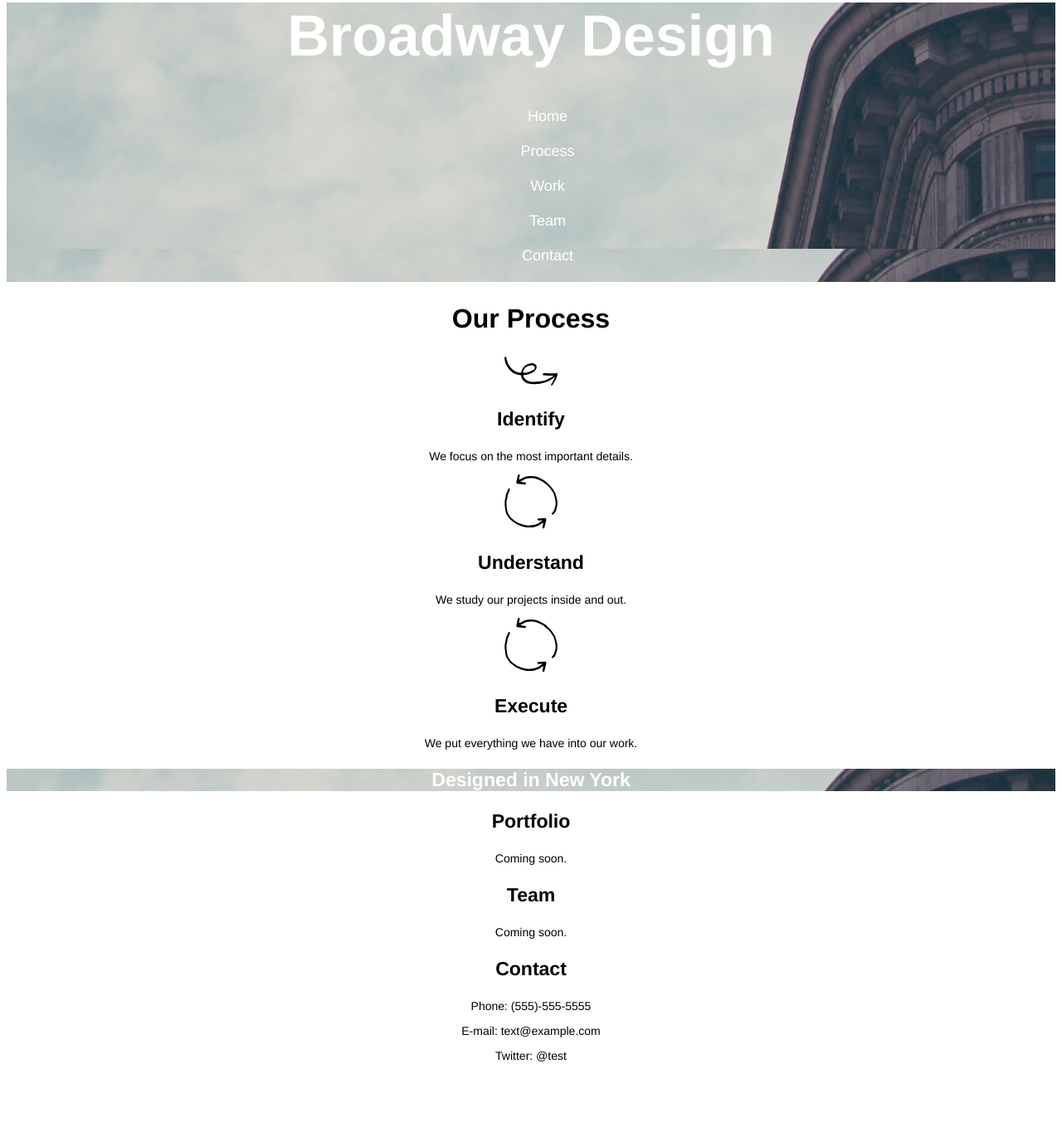
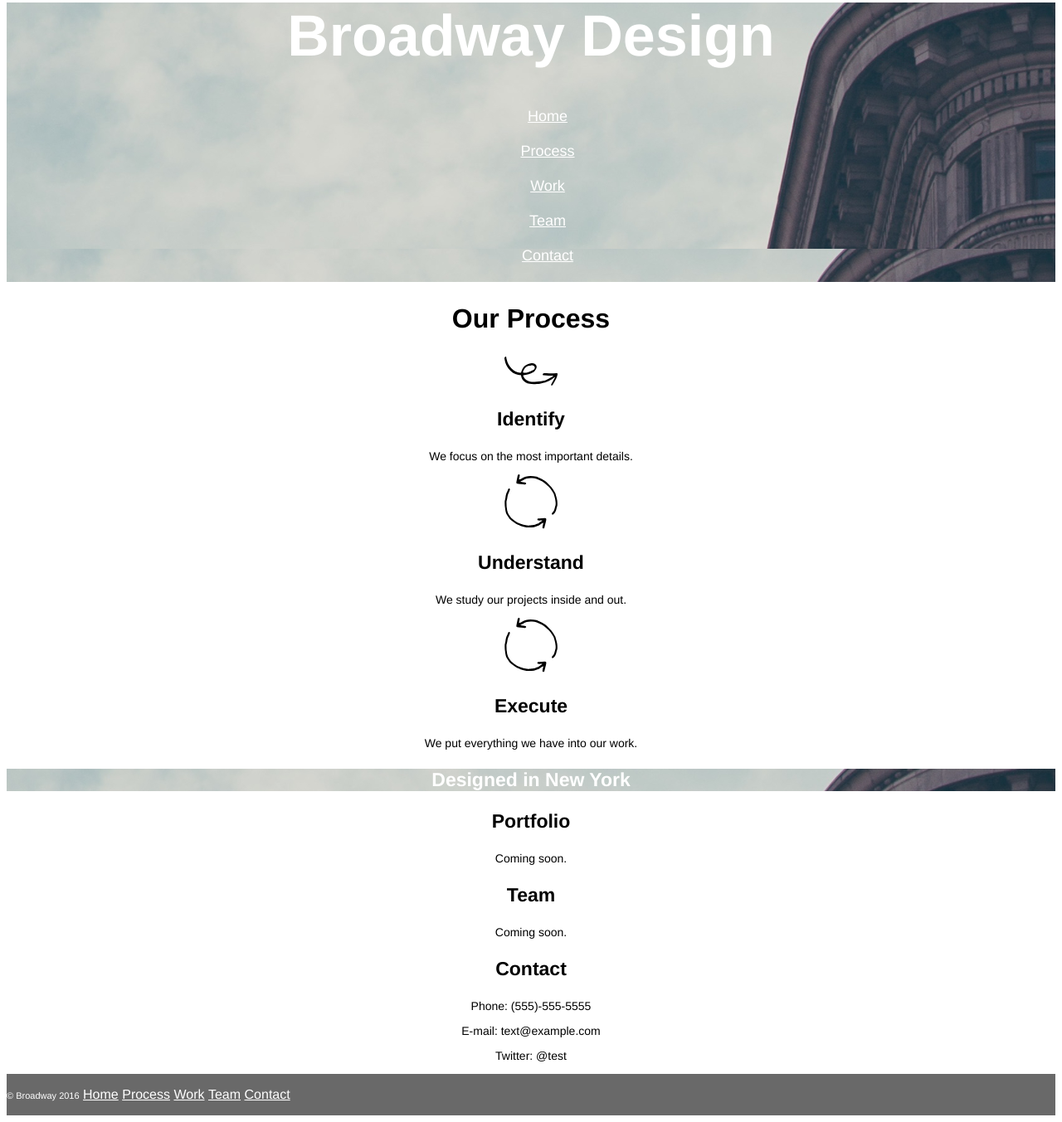
Before and after one commit to mrsyasi/broadway, a plain HTML site: page index.html in a window 1280 px wide. Shown: the part 44-1397 px from the top of the page at 83% size. Before the commit the page ends 1339 px from the top, so only its background shows below. Drawn offline with Linux system fonts and the light colour scheme; files whose address does not match are found by name.

Commit message:
Add code for bottom nav

```diff
--- a/css/style.css
+++ b/css/style.css
@@ -4,6 +4,10 @@
 
 #header {
   background-image: url("../resources/the-flatiron-building.png");
+}
+
+.linknav {
+  color: white;
 }
 
 #title {
@@ -53,3 +57,26 @@
 #work, #team, #contact {
   text-align: center;
 }
+
+#foot {
+  background-color: dimgray;
+}
+
+#copyright {
+  font-size: 11px;
+  color: white;
+  display: inline;
+}
+
+#footnav {
+  list-style-type: none;
+  padding-left: 0px;
+}
+
+#navhor {
+  display: inline-block;
+}
+
+.linavhor {
+  display: inline;
+}
--- a/index.html
+++ b/index.html
@@ -10,11 +10,11 @@
       <h1 id="title">Broadway Design</h1>
       <nav>
         <ul id="vertical">
-          <li>Home</li><br />
-          <li>Process</li><br />
-          <li>Work</li><br />
-          <li>Team</li><br />
-          <li>Contact</li><br />
+          <li><a href="#title" class="linknav">Home</a></li><br />
+          <li><a href="#process" class="linknav">Process</a></li><br />
+          <li><a href="#work" class="linknav">Work</a></li><br />
+          <li><a href="#team" class="linknav">Team</a></li><br />
+          <li><a href="#contact" class="linknav">Contact</a></li><br />
         </ul>
       </nav>
     </div>
@@ -50,5 +50,18 @@
       <p class="text">Twitter: @test</p>
     </div>
 
+    <div id="foot">
+      <p id="copyright">© Broadway 2016</p>
+      <nav id="navhor">
+        <ul id="footnav">
+          <li class="linavhor"><a href="#title" class="linknav">Home</a></li>
+          <li class="linavhor"><a href="#process" class="linknav">Process</a></li>
+          <li class="linavhor"><a href="#work" class="linknav">Work</a></li>
+          <li class="linavhor"><a href="#team" class="linknav">Team</a></li>
+          <li class="linavhor"><a href="#contact" class="linknav">Contact</a></li>
+        </ul>
+      </nav>
+    </div>
+
   </body>
 </html>
```
